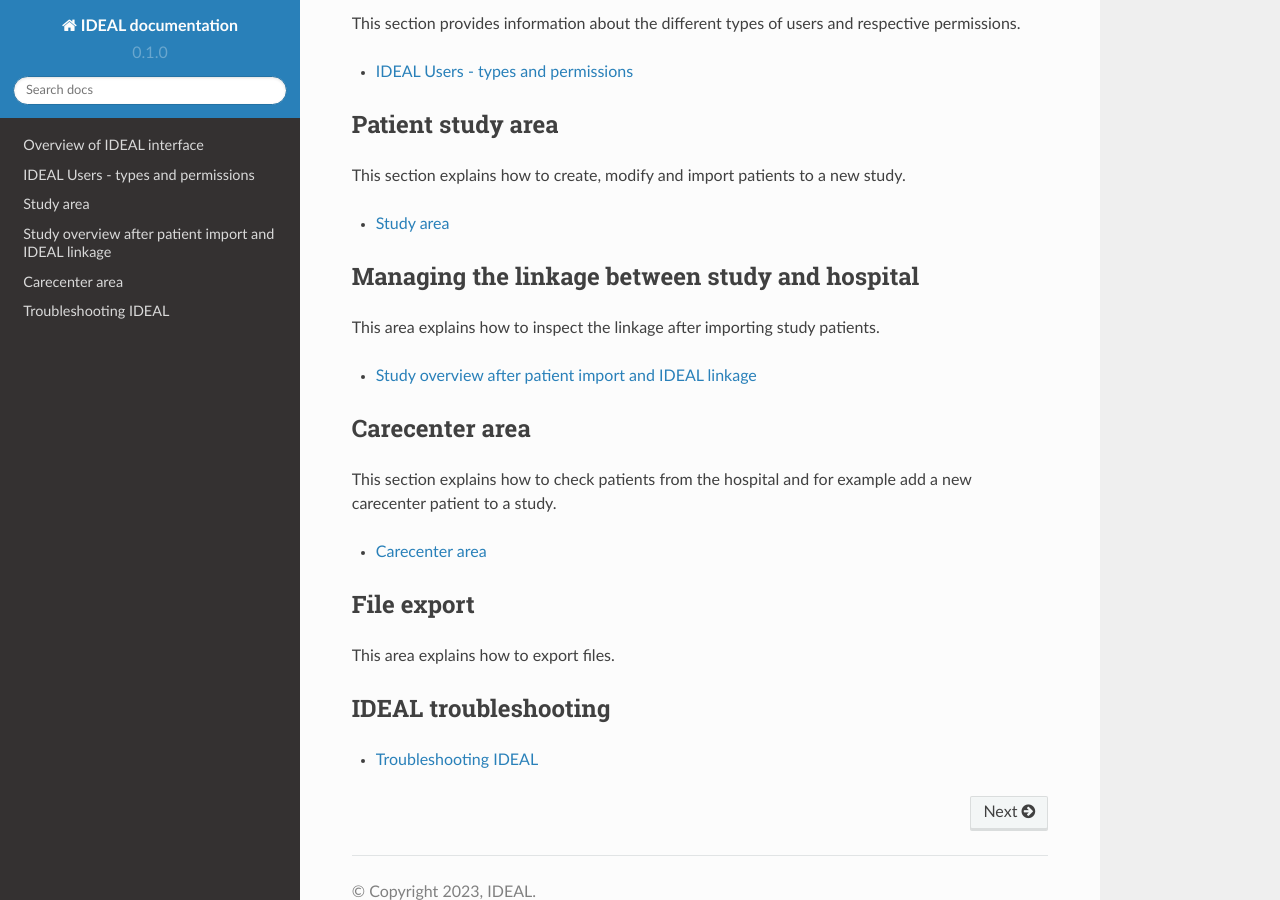
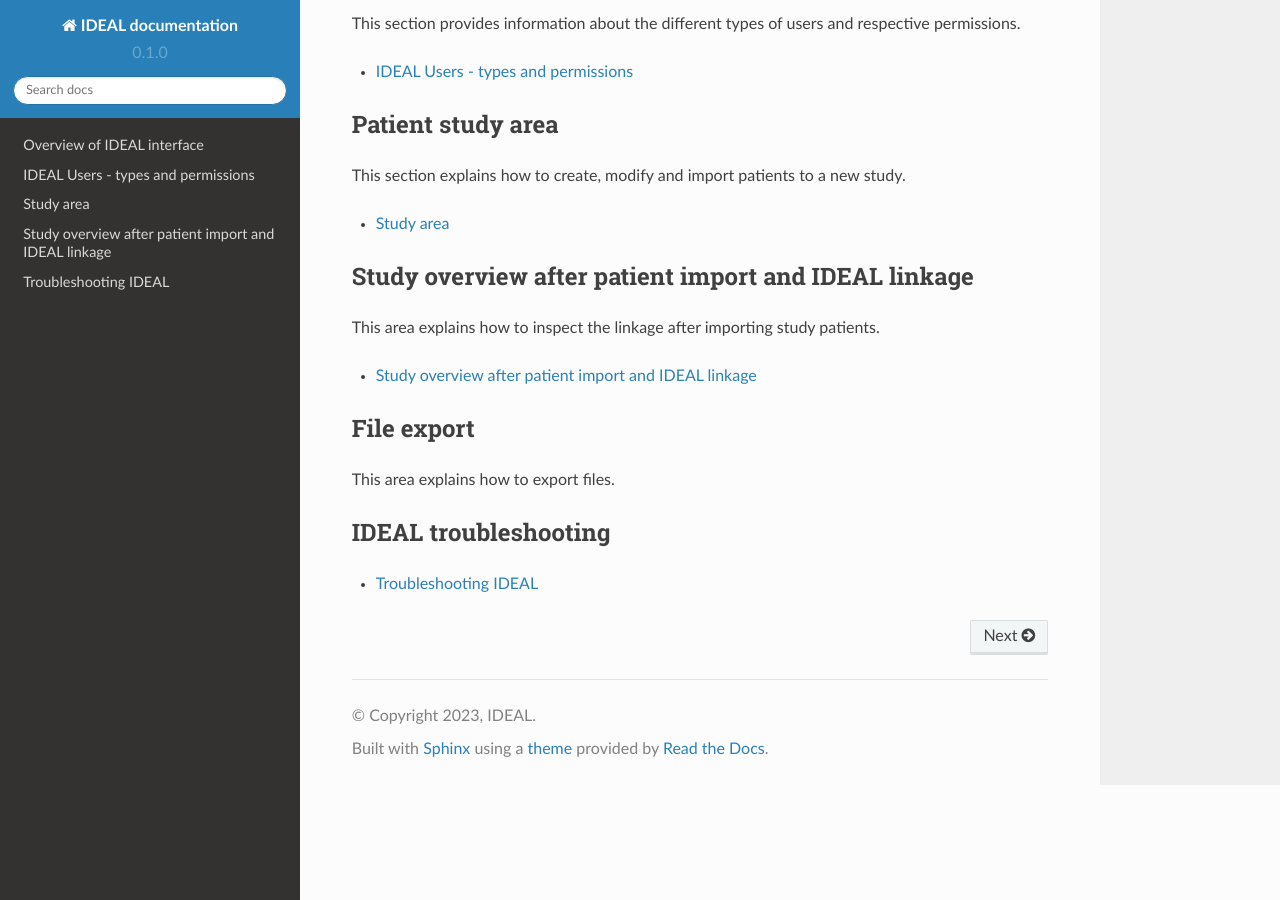
Before and after one commit to Nynuphar/IDEAL-doc, a Sphinx documentation site: the page built from docs/source/index.rst, in a window 1280 px wide and 900 px high, scrolled down 894 px. Built offline with Sphinx 7.4.7 and the Read the Docs theme 2.0.0, drawn with Linux system fonts in a browser that asks for light colours; pages that are not in the unit, such as notebooks, are missing from menus.

Commit message:
Update index.rst

```diff
--- a/docs/source/index.rst
+++ b/docs/source/index.rst
@@ -47,8 +47,8 @@ This section explains how to create, modify and import patients to a new study.
 
    study
 
-Managing the linkage between study and hospital
-**************************************************
+Study overview after patient import and IDEAL linkage
+*********************************************************
 
 This area explains how to inspect the linkage after importing study patients.
 
@@ -56,16 +56,6 @@ This area explains how to inspect the linkage after importing study patients.
    :maxdepth: 1
 
    linkage
-
-Carecenter area
-*****************
-
-This section explains how to check patients from the hospital and for example add a new carecenter patient to a study.
-
-.. toctree::
-   :maxdepth: 1
-
-   carecenter
 
 File export
 **************
```
